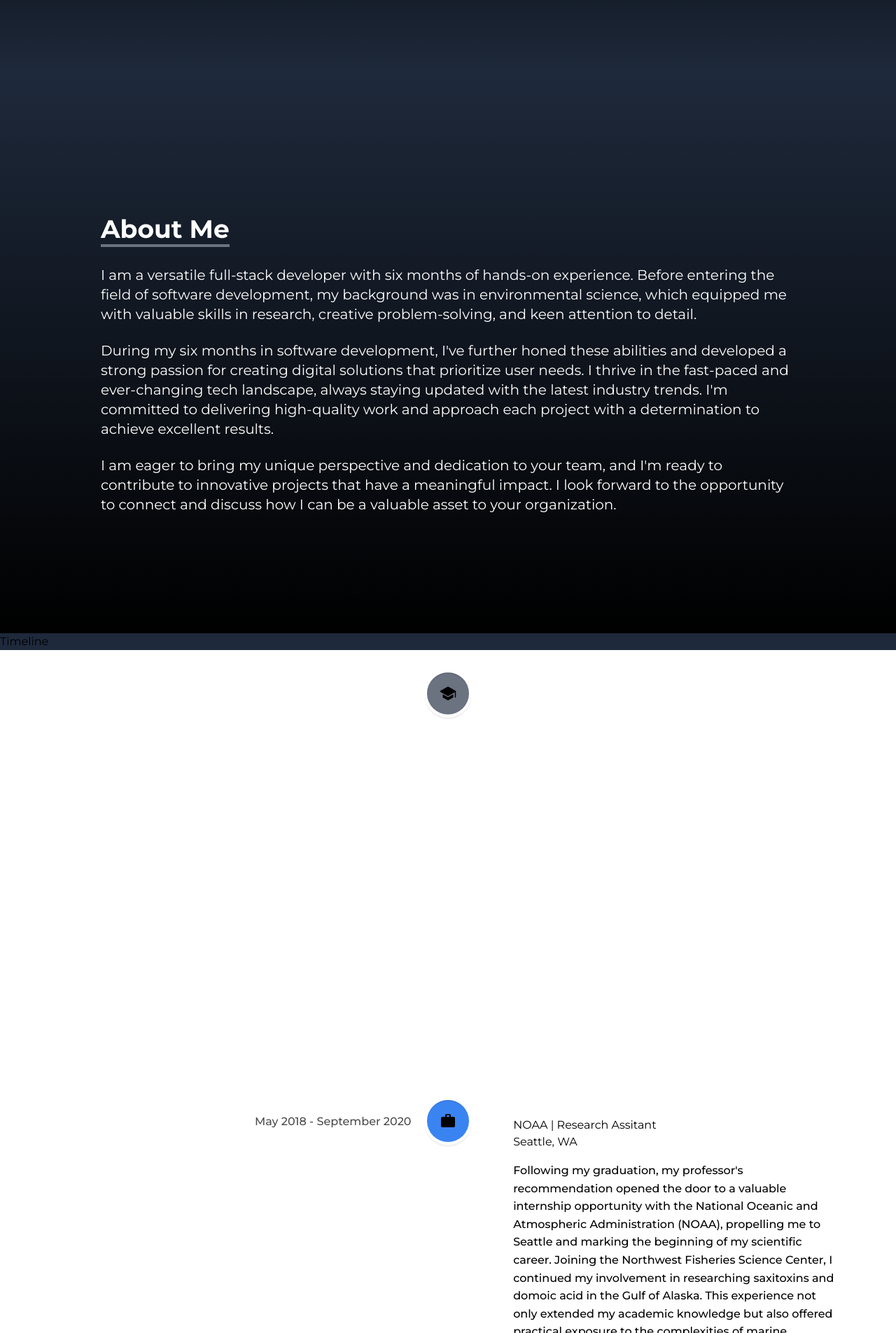
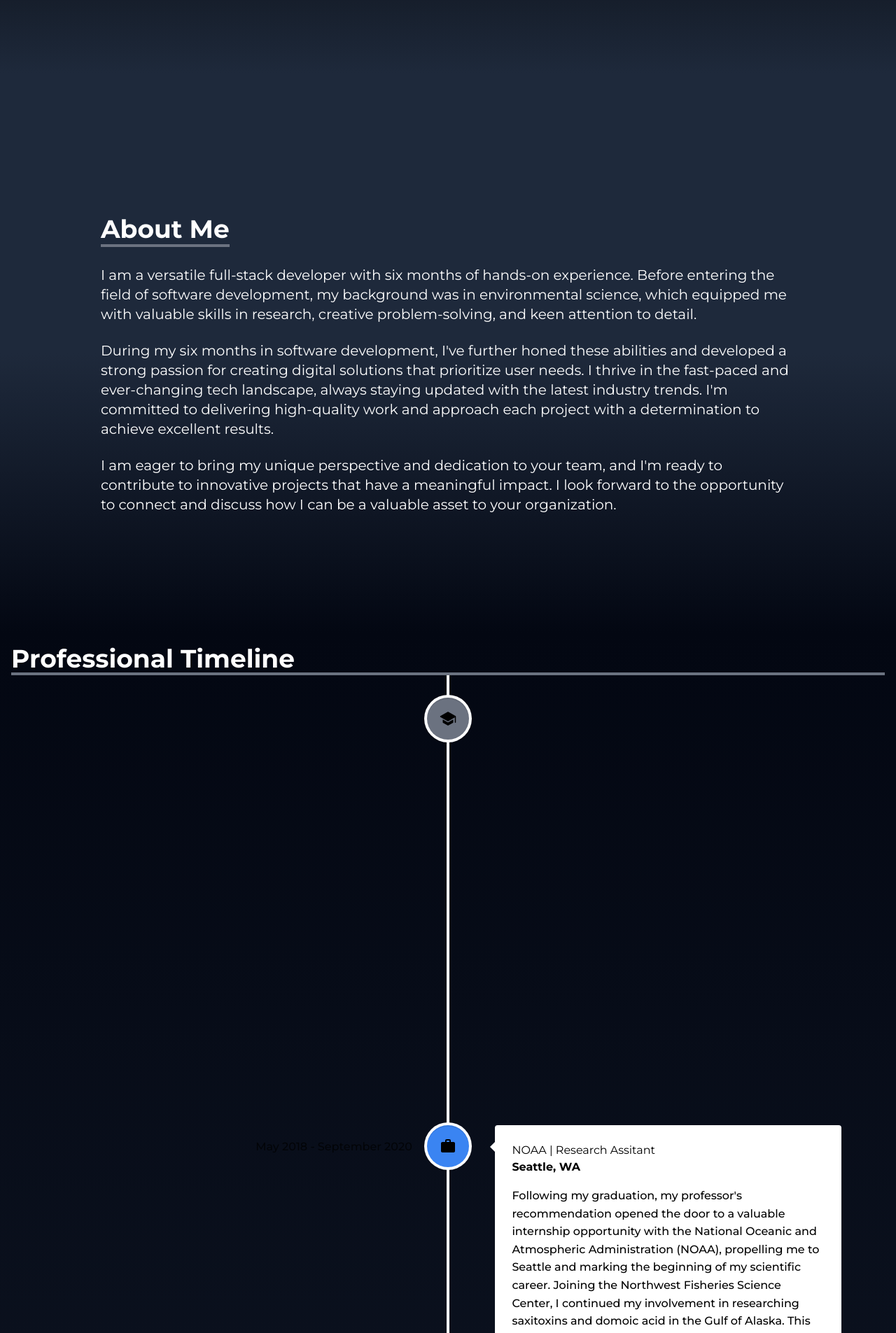
Before and after one commit to Jamey134/portfolio, a React (Create React App) app: page / in a window 1280 px wide. Shown: the part 695-2600 px from the top of the page at 70% size. Built offline with nearby package versions, Linux system fonts and the light colour scheme.

Commit message:
Timeline is formatted

```diff
--- a/src/components/About.jsx
+++ b/src/components/About.jsx
@@ -4,14 +4,14 @@ const About = () => {
 
     return (
         <div name="about"
-            className='w-full h-auto  bg-gradient-to-b from-slate-800 to-black text-white md:h-screen'
+            className='w-full h-auto bg-gradient-to-b from-slate-800 via-slate-800 to-gray-950 text-white md:h-screen'
         >
 
                 <div className='max-w-screen-lg p-4  mx-auto flex flex-col justify-center w-full h-full'>
                     <div className="py-8">
                         <p className='text-4xl font-bold inline border-b-4 border-gray-500'>About Me</p>
                     </div>
-                <p className='text-xl mt20'>
+                <p className='text-xl'>
                     I am a versatile full-stack developer with six months of hands-on experience.
                     Before entering the field of software development, my background was in environmental science, which equipped me with valuable skills in research, creative problem-solving, and keen attention to detail.
                 </p>
--- a/src/components/NaviBar.jsx
+++ b/src/components/NaviBar.jsx
@@ -16,14 +16,18 @@ const NaviBar = () => {
         },
         {
             id: 3,
+            link: "timeline",
+        },
+        {
+            id: 4,
             link: "projects",
         },
         {
-            id: 4,
+            id: 5,
             link: "skillset",
         },
         {
-            id: 5,
+            id: 6,
             link: "contact",
         },
     ];
@@ -64,6 +68,12 @@ const NaviBar = () => {
                         className="px-4 cursor-pointer capitalize font-medium text-gray-400 hover:scale-110 duration-200"
                     >
                         <Link to={links[4].link} smooth duration={700} >{links[4].link}</Link>
+                    </li>
+                    <li
+
+                        className="px-4 cursor-pointer capitalize font-medium text-gray-400 hover:scale-110 duration-200"
+                    >
+                        <Link to={links[5].link} smooth duration={700} >{links[5].link}</Link>
                     </li>
 
             </ul>
@@ -115,7 +125,7 @@ const NaviBar = () => {
                         onClick={() => setNav(!nav)}
                         to={links[2].link}
                         smooth duration={500}
-                        offset={-60}
+                        offset={-50}
                         >
 
                             {links[2].link}
@@ -130,7 +140,7 @@ const NaviBar = () => {
                         onClick={() => setNav(!nav)}
                         to={links[3].link}
                         smooth duration={500}
-                        offset={-70}
+                        offset={-20}
                         >
 
                             {links[3].link}
@@ -152,6 +162,21 @@ const NaviBar = () => {
                         </Link>
 
                     </li>
+                    <li
+
+                        className="px-4 cursor-pointer capitalize py-6 text-4xl"
+                    >
+                        <Link
+                        onClick={() => setNav(!nav)}
+                        to={links[5].link}
+                        smooth duration={500}
+                        offset={0}
+                        >
+
+                            {links[5].link}
+                        </Link>
+
+                    </li>
 
 
                 </ul>
--- a/src/components/Timeline.jsx
+++ b/src/components/Timeline.jsx
@@ -10,6 +10,7 @@ const Timeline = () => {
 
     let workIconStyles = { background: "#3A84F2" };
     let schoolIconStyles = { background: "#6B7280" };
+
 
     let timelineElements = [
         {
@@ -66,34 +67,14 @@ const Timeline = () => {
         },
     ];
 
-    //     return (
-    //         <div>
-    //             <h1>Timeline</h1>
-    //             <VerticalTimeline>
-    //                 {
-    //                     timelineElements.map((element) => {
-    //                         let isWorkIcon = element.icon === "work";
-    //                         return (
-    //                             <VerticalTimelineElement
-    //                                 key={element.key}
-    //                                 date={element.date}
-    //                                 dateClassName="date"
-    //                                 iconStyle={isWorkIcon ? workIconStyles : schoolIconStyles}
-    //                                 icon={isWorkIcon ? <MdWork /> : <IoSchool />}
-    //                             >
-    //                                 <h3 className='vertical-timeline-element-title'>{element.title}</h3>
-    //                                 <h5 className='vertical-timeline-element-subtitle'>{element.location}</h5>
-    //                             </VerticalTimelineElement>
-    //                         )
-    //                     })
-    //                 }
-    //             </VerticalTimeline>
-    //         </div>
-    //     )
-    // }
+
     return (
-        <div classname = "bg-gradient-to-b bg-slate-800 w-full h-auto">
-            <h1 name="timeline" className="title bg-gradient-to-b bg-slate-800 w-full h-auto">Timeline</h1>
+
+            <div name="timeline"
+            className=' bg-gradient-to-b from-gray-950  to-slate-800 p-4 mx-auto w-full h-full text-black'>
+                <div>
+                    <p  className="text-4xl flex flex-col justify-center font-bold border-b-4 border-gray-500 text-white p-1/2">Professional Timeline</p>
+                </div>
                 <VerticalTimeline>
                     {timelineElements.map((element) => {
                         let isWorkIcon = element.icon === "work";
@@ -108,12 +89,12 @@ const Timeline = () => {
                                 date={element.date}
                                 dateClassName="date"
                                 iconStyle={isWorkIcon ? workIconStyles : schoolIconStyles}
-                            icon={isWorkIcon ? <MdWork  /> : <IoSchool />}
+                                icon={isWorkIcon ? <MdWork /> : <IoSchool />}
                             >
                                 <h3 className="vertical-timeline-element-title">
                                     {element.title}
                                 </h3>
-                            <h5 className="vertical-timeline-element-subtitle">
+                                <h5 className="font-bold vertical-timeline-element-subtitle">
                                     {element.location}
                                 </h5>
                                 <p id="description">{element.description}</p>
@@ -131,6 +112,7 @@ const Timeline = () => {
                     })}
                 </VerticalTimeline>
             </div>
+
     );
 }
 
```
Lines whose indentation alone changed are shown as unchanged.
